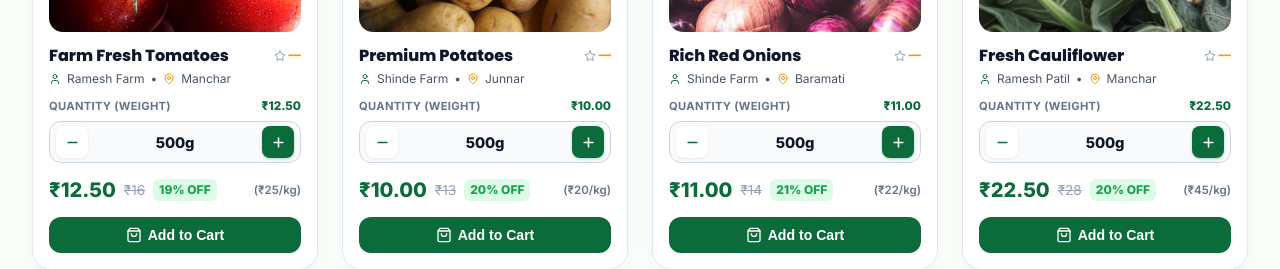
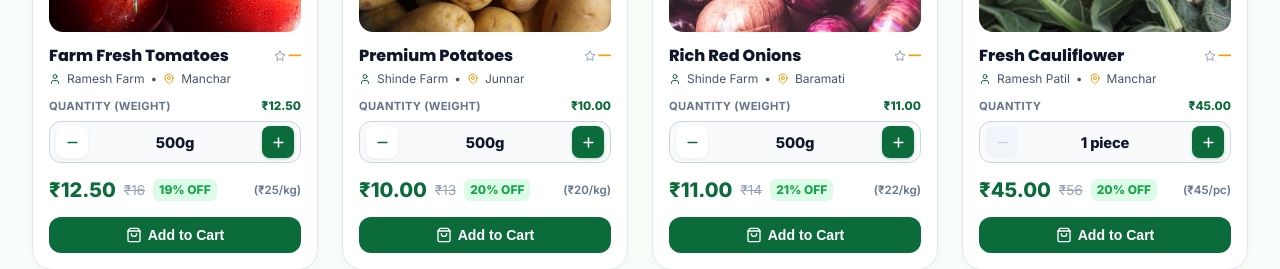
Before and after one commit to siddhi10906/freshfarm, a React (Vite) app in the folder frontend/: page / in a window 1280 px wide. Shown: the part 1140-1409 px from the top of the page. Built offline with nearby package versions, Linux system fonts and the light colour scheme; no server answers.

Commit message:
Show cauliflower by piece on homepage

```diff
--- a/frontend/src/pages/HomePage.jsx
+++ b/frontend/src/pages/HomePage.jsx
@@ -54,6 +54,7 @@ const HomePage = () => {
       vegetable_name: 'Fresh Cauliflower',
       category: 'Organic',
       weight: '1 piece',
+      sold_by: 'piece',
       price: '45.00',
       originalPrice: '45',
       discount: '22% OFF',
```
